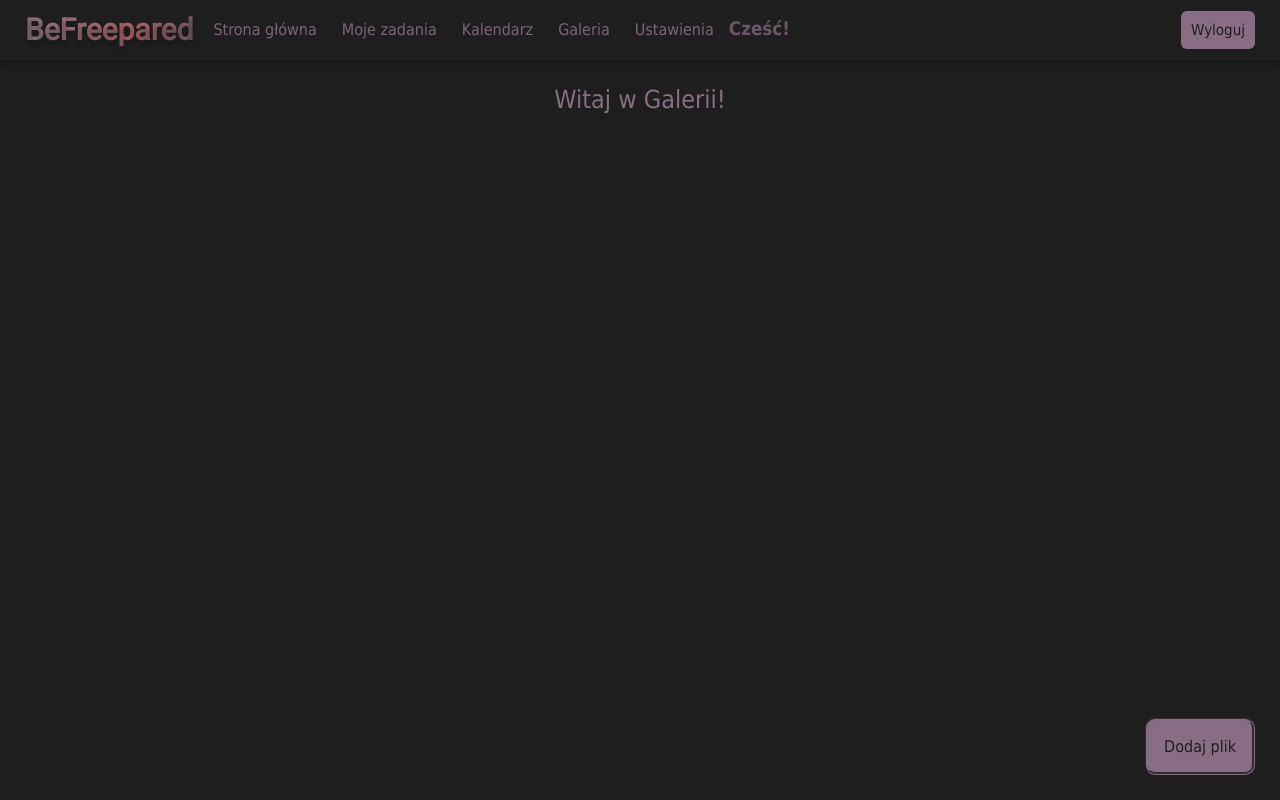
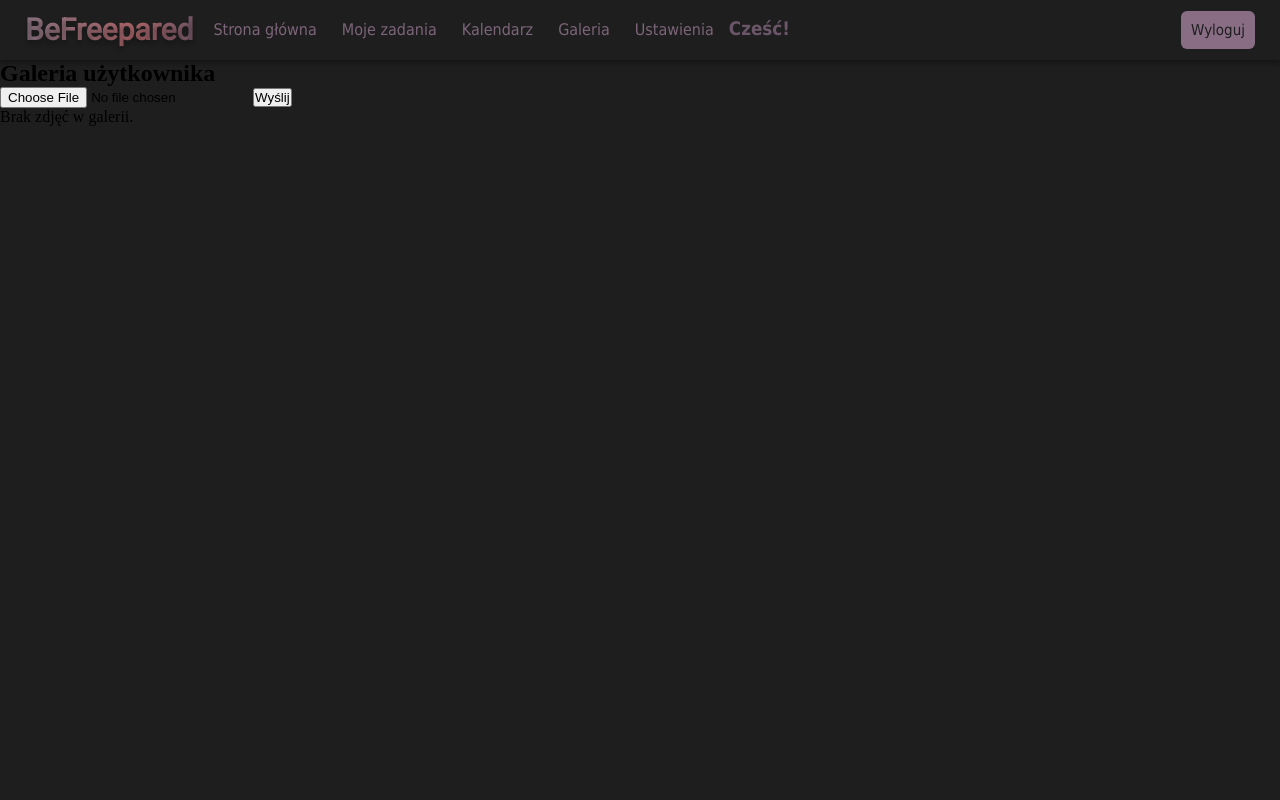
Before and after one commit to Pola75m/BeFreeparedApp, an Angular app: page /gallery in a window 1280 px wide. Built offline with nearby package versions, Linux system fonts and the light colour scheme; sample sign-in values are in the browser's storage.

Commit message:
gallery edit

```diff
--- a/src/app/gallery/gallery.component.html
+++ b/src/app/gallery/gallery.component.html
@@ -1,11 +1,34 @@
-  <button class="btn-upload"><span>Dodaj plik</span> </button>
+<!--<button type="button" class="btn-upload" (click)="fileInput.click()">
+  <span>Dodaj plik</span>
+  <input #fileInput type="file" (change)="onFileInput($event)" )>
+</button>
 <div class="container">
   <div class="header">
-      <h2>
-        Witaj w Galerii!
-      </h2>
+    <h2>
+      Witaj w Galerii!
+    </h2>
   </div>
   <div class="content">
 
   </div>
 </div>
+-->
+<h2>Galeria użytkownika</h2>
+
+<form (submit)="uploadImage($event)">
+  <input type="file" (change)="onFileSelected($event)" required />
+  <button type="submit">Wyślij</button>
+</form>
+
+<div *ngIf="images.length > 0; else brakZdjec">
+  <h3>Twoje zdjęcia:</h3>
+  <div style="display: flex; flex-wrap: wrap; gap: 10px">
+    <div *ngFor="let img of images" style="width: 150px">
+      <img [src]="img.url" alt="{{ img.fileName }}" width="100%" />
+    </div>
+  </div>
+</div>
+
+<ng-template #brakZdjec>
+  <p>Brak zdjęć w galerii.</p>
+</ng-template>
--- a/src/app/gallery/gallery.component.ts
+++ b/src/app/gallery/gallery.component.ts
@@ -1,11 +1,54 @@
-import { Component } from '@angular/core';
+import { Component, OnInit } from '@angular/core';
+import { GalleryService } from '../gallery.service';
+import { CommonModule } from '@angular/common';
+import { FormsModule } from '@angular/forms';
 
 @Component({
   selector: 'app-gallery',
-  imports: [],
-  templateUrl: './gallery.component.html',
-  styleUrl: './gallery.component.css'
+  standalone: true,
+  imports: [CommonModule, FormsModule],
+  templateUrl: './gallery.component.html'
 })
-export class GalleryComponent {
+export class GalleryComponent implements OnInit {
+  selectedFile: File | null = null;
+  images: any[] = [];
+  userId: number | null = null;
 
+  constructor(private galleryService: GalleryService) {}
+
+  ngOnInit(): void {
+    const user = JSON.parse(localStorage.getItem('user') || '{}');
+    this.userId = user.Uid;
+
+    if (this.userId) {
+      this.loadGallery();
+    } else {
+      console.error('User not logged in or Uid missing');
+    }
+  }
+
+  onFileSelected(event: any): void {
+    this.selectedFile = event.target.files[0];
+  }
+
+  uploadImage(event: Event): void {
+    event.preventDefault();
+
+    if (this.selectedFile && this.userId !== null) {
+      this.galleryService.uploadImage(this.selectedFile, this.userId).subscribe(() => {
+        this.loadGallery();
+        this.selectedFile = null;
+      });
+    } else {
+      alert('Nie wybrano pliku lub użytkownik niezalogowany.');
+    }
+  }
+
+  loadGallery(): void {
+    if (this.userId !== null) {
+      this.galleryService.getGallery(this.userId).subscribe((data) => {
+        this.images = data;
+      });
+    }
+  }
 }
```
